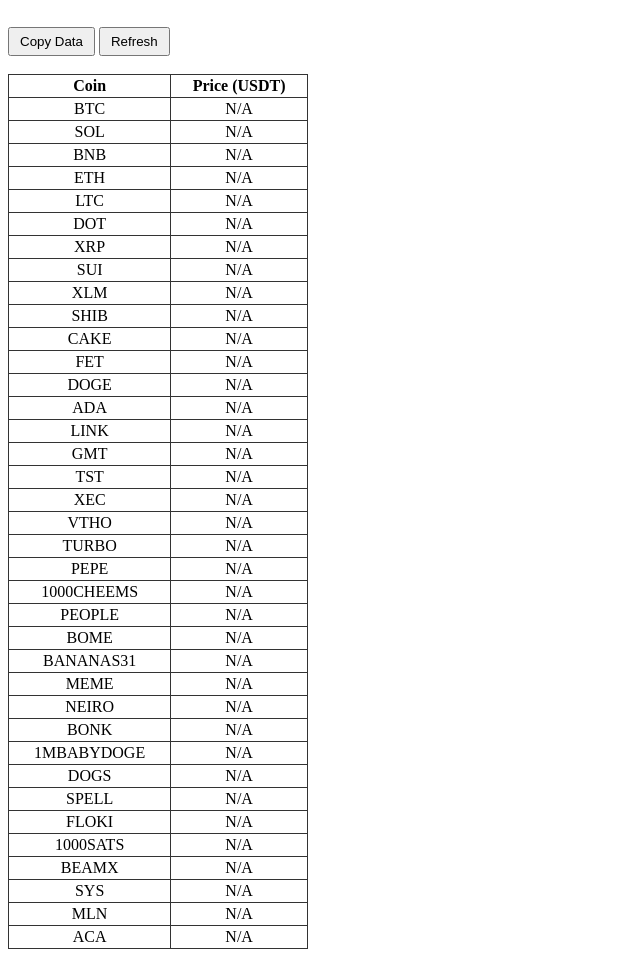
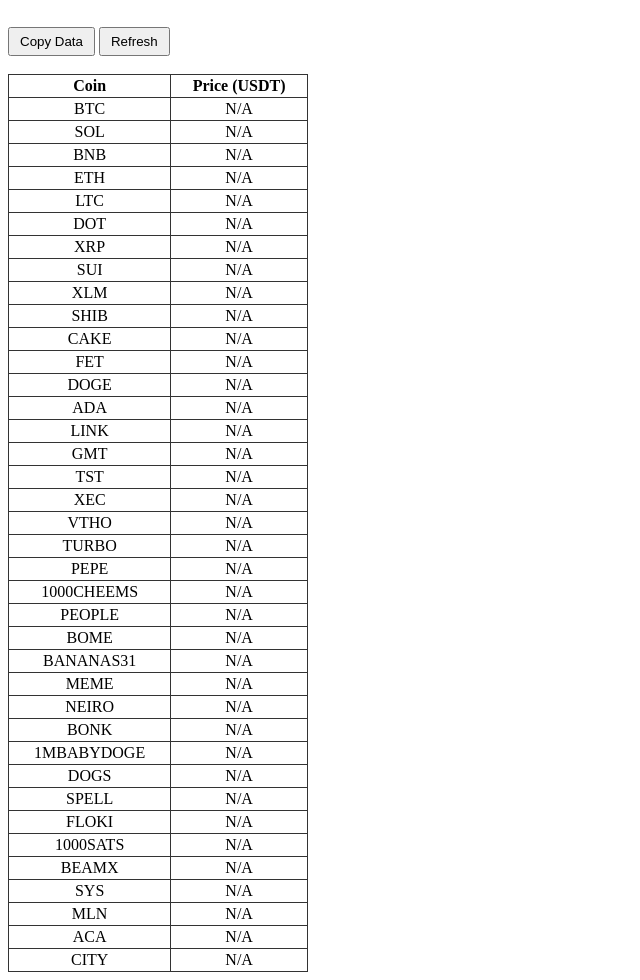
Before and after one commit to ammadahmed146/BNB-Cal, a plain HTML site: page index.html in a window 1280 px wide. Shown: the part 50-1030 px from the top of the page, without its empty margins (0-640 px from the left). Before the commit the page ends 1007 px from the top, so only its background shows below. Drawn offline with Linux system fonts and the light colour scheme; no server answers.

Commit message:
Update index.html

```diff
--- a/index.html
+++ b/index.html
@@ -31,7 +31,7 @@ const coins = [
 "BTC","SOL","BNB","ETH","LTC","DOT","XRP","SUI","XLM","SHIB",
 "CAKE","FET","DOGE","ADA","LINK","GMT","TST","XEC","VTHO","TURBO",
 "PEPE","1000CHEEMS","PEOPLE","BOME","BANANAS31","MEME","NEIRO","BONK",
-"1MBABYDOGE","DOGS","SPELL","FLOKI","1000SATS","BEAMX","SYS","MLN","ACA"
+"1MBABYDOGE","DOGS","SPELL","FLOKI","1000SATS","BEAMX","SYS","MLN","ACA","CITY"
 ];
 
 const symbols = coins.map(coin => coin + "USDT");
```
